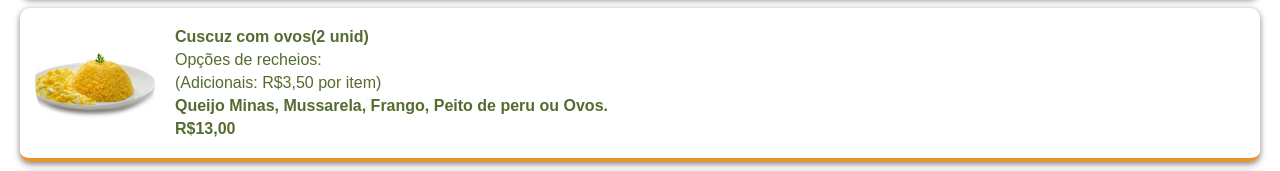
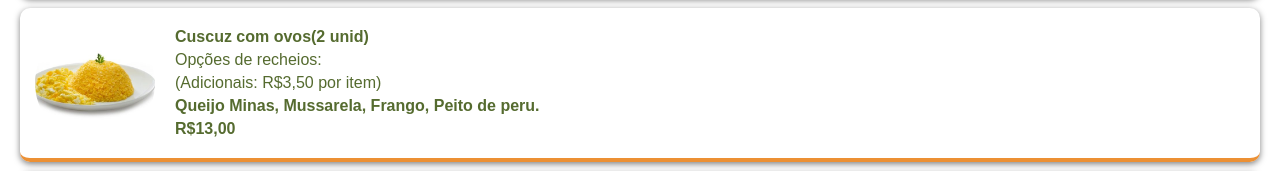
Before and after one commit to lucasdantaas/manga, a plain HTML site: page index.html in a window 1280 px wide. Shown: the part 3035-3206 px from the top of the page. Drawn offline with Linux system fonts and the light colour scheme.

Commit message:
Add files via upload

```diff
--- a/index.html
+++ b/index.html
@@ -166,7 +166,7 @@
                     <strong><p>Cuscuz com ovos(2 unid)</p></strong>
                     <p>Opções de recheios:</p>
                     <p>(Adicionais: R$3,50 por item)</p>
-                    <strong><p>Queijo Minas, Mussarela, Frango, Peito de peru ou Ovos.</p></strong>
+                    <strong><p>Queijo Minas, Mussarela, Frango, Peito de peru.</p></strong>
                     <strong><p>R$13,00</p></strong>
 
                 </div>
```
